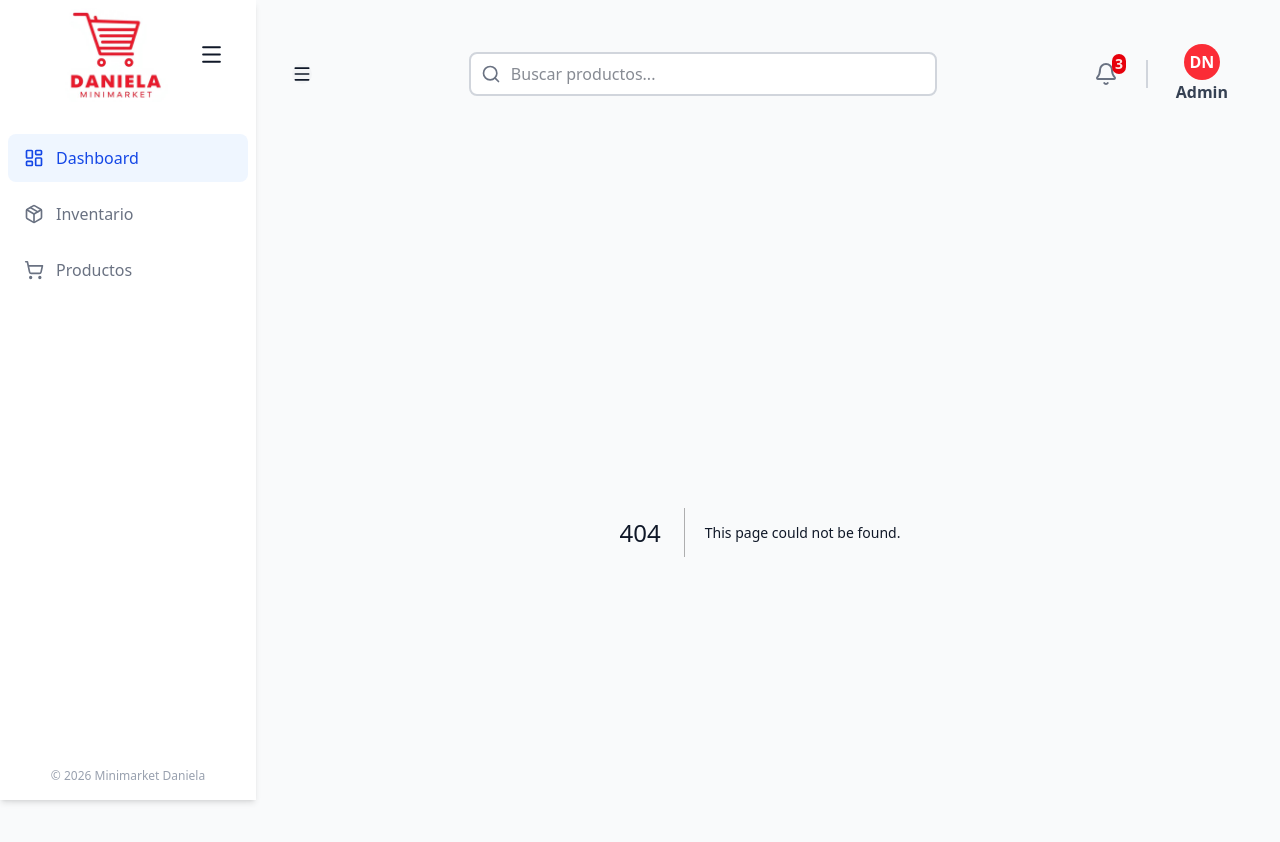
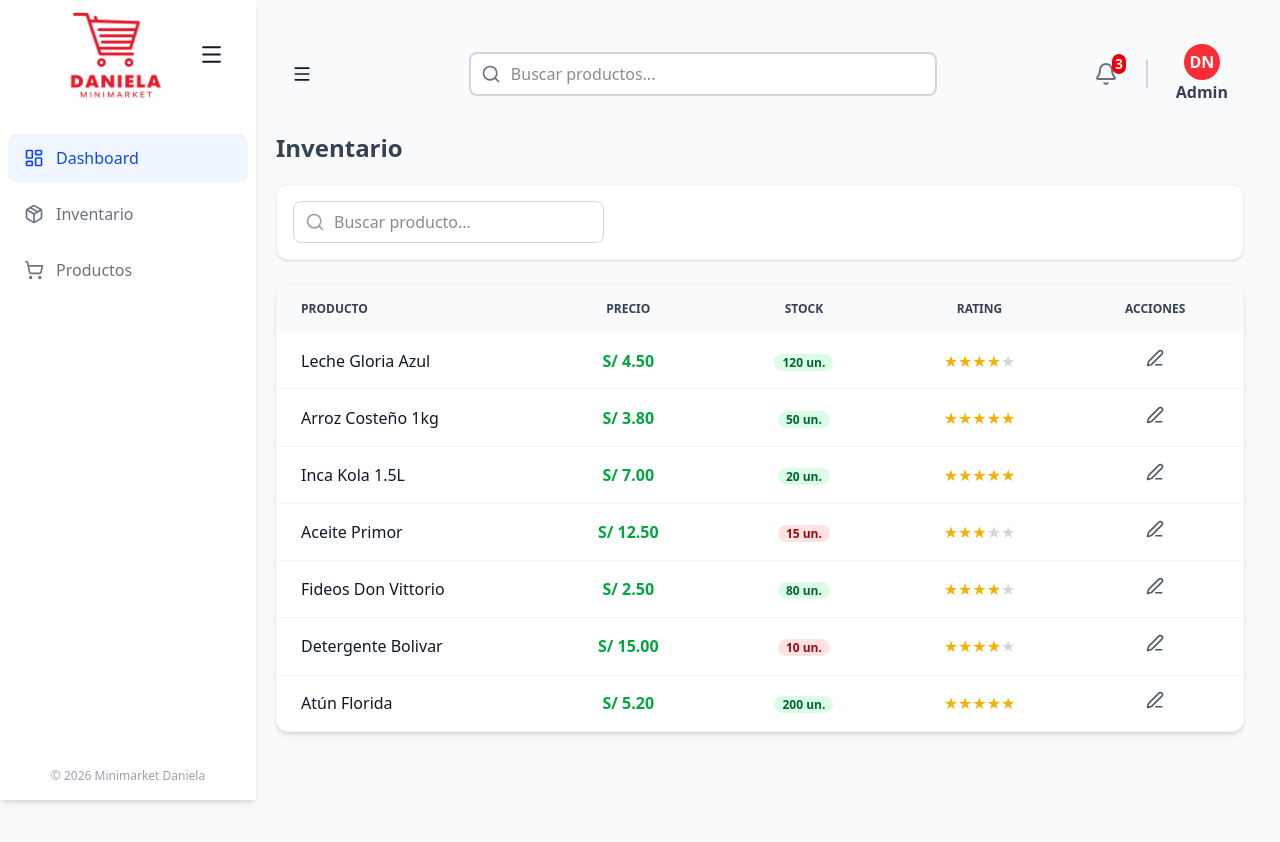
Before and after one commit to LOHAN2000/minimarket-daniela, a Next.js app: page /inventory in a window 1280 px wide. Before the commit this address had no page. Shown: the top 842 px of the page. After the commit the page ends 800 px from the top, so only its background shows below. Built offline with nearby package versions, Linux system fonts and the light colour scheme.

Commit message:
Implementando ruta inventory

```diff
--- /dev/null
+++ b/src/app/inventory/page.tsx
@@ -0,0 +1,86 @@
+"use client"
+import { Header } from '@/components/Header';
+import { PenLineIcon, Search } from 'lucide-react';
+import React, { useState } from 'react'
+
+interface Product {
+  productId: string;
+  name: string;
+  price: number;
+  rating: number;
+  stockQuantity: number;
+}
+
+const initialData: Product[] = [
+  { productId: "1", name: "Leche Gloria Azul", price: 4.50, rating: 4, stockQuantity: 120 },
+  { productId: "2", name: "Arroz Costeño 1kg", price: 3.80, rating: 5, stockQuantity: 50 },
+  { productId: "3", name: "Inca Kola 1.5L", price: 7.00, rating: 5, stockQuantity: 20 },
+  { productId: "4", name: "Aceite Primor", price: 12.50, rating: 3, stockQuantity: 15 },
+  { productId: "5", name: "Fideos Don Vittorio", price: 2.50, rating: 4, stockQuantity: 80 },
+  { productId: "6", name: "Detergente Bolivar", price: 15.00, rating: 4, stockQuantity: 10 },
+  { productId: "7", name: "Atún Florida", price: 5.20, rating: 5, stockQuantity: 200 },
+];
+
+export default function Inventory() {
+
+  const [searchTerm, setSearchTerm] = useState("");
+
+  const filteredProducts = initialData.filter((product) => product.name.toLowerCase().includes(searchTerm.toLocaleLowerCase()));
+
+  return (
+    <div className='flex flex-col'>
+      <Header name='Inventario'/>
+
+      <div className='mt-5 mb-6 flex justify-between items-center bg-white p-4 rounded-xl shadow-sm border border-gray-100'>
+        <div className='relative w-full md:w-1/3'>
+          <input type='search' placeholder='Buscar producto...' className='pl-10 pr-4 py-2 w-full border border-gray-300 rounded-lg focus:outline-none focus:border-red-300 transition-all duration-300' value={searchTerm} onChange={(e) => setSearchTerm(e.target.value)}/>
+          <div className="absolute inset-y-0 left-0 pl-3 flex items-center pointer-events-none">
+                <Search className="text-gray-400" size={20} />
+          </div>
+        </div>
+      </div>
+
+      <div className='bg-white shadow-md rounded-xl overflow-hidden border border-gray-100'>
+        <div className='overflow-x-auto'>
+          <table className='w-full text-left border-collapse'>
+            <thead className='bg-gray-50 text-gray-700 uppercase text-xs font-semibold'>
+              <tr>
+                <th className='px-6 py-4 w-1/4'>Producto</th>
+                <th className='px-6 py-4 w-1/6 text-center'>Precio</th>
+                <th className='px-6 py-4 w-1/6 text-center'>Stock</th>
+                <th className='px-6 py-4 w-1/6 text-center'>Rating</th>
+                <th className='px-6 py-4 w-1/6 text-center'>Acciones</th>
+              </tr>
+            </thead>
+
+            <tbody className='divide-y divide-gray-100'>
+              {filteredProducts.map((producto) => (
+                <tr key={producto.productId} className='hover:bg-red-50 transition-colors duration-300'>
+                  <td className='px-6 py-4 font-medium text-gray-900 w-1/4'>{producto.name}</td>
+                  <td className='px-6 py-4 text-green-600 font-semibold w-1/6 text-center'>S/ {producto.price.toFixed(2)}</td>
+                  <td className='px-6 py-4 w-1/6 text-center'>
+                    <span className={`px-2 rounded-full text-xs font-semibold ${producto.stockQuantity >= 20 ? "bg-green-100 text-green-800" : "bg-red-100 text-red-800"}`}>{producto.stockQuantity} un.</span>
+                  </td>
+                  <td className='px-6 py-4 text-center text-yellow-500 w-1/6'>
+                    {"★".repeat(producto.rating)}
+                    <span className='text-gray-300'>{"★".repeat(5 - producto.rating)}</span>
+                  </td>
+                  <td className='px-6 py-4 text-center w-1/6'>
+                    <button className='text-gray-600 hover:underline text-sm font-medium cursor-pointer'><PenLineIcon size={18}/></button>
+                  </td>
+                </tr>
+              ))}
+            </tbody>
+          </table>
+          {filteredProducts.length === 0 && (
+            <div className="p-8 text-center text-gray-500">
+                    <h1>No se encontraron productos que coincidan con {searchTerm}</h1>
+            </div>
+          )}
+
+        </div>
+
+      </div>
+    </div>
+  )
+}
--- a/src/app/page.tsx
+++ b/src/app/page.tsx
@@ -15,7 +15,7 @@
       </div>
 
       <div className="grid grid-cols-1 lg:grid-cols-3 gap-8">
-        <div className="lg:col-span-2">
+        <div className="lg:col-span-2 h-full">
           <SalesChart/>
         </div>
 
--- /dev/null
+++ b/src/components/Header.tsx
@@ -0,0 +1,13 @@
+import React from 'react'
+
+type HeaderProps = {
+  name: string;
+}
+
+export const Header = ({name}: HeaderProps) => {
+  return (
+    <h1 className='text-2xl font-semibold text-gray-700'>
+      {name}
+    </h1>
+  )
+}
--- a/src/components/SalesChart.tsx
+++ b/src/components/SalesChart.tsx
@@ -25,8 +25,8 @@
         </div>
       </div>
 
-      <div className='h-64 w-full'>
-        <ResponsiveContainer width="100%" height="100%">
+      <div className='h-64 w-full min-h-64'>
+        <ResponsiveContainer width="100%" height={250}>
           <BarChart data={data}>
             <CartesianGrid strokeDasharray="3 3" vertical={false} stroke='#e5e7eb'/>
             <XAxis dataKey="name" axisLine={false} tickLine={false} tick={{fill: '#9ca3af'}}/>
```
